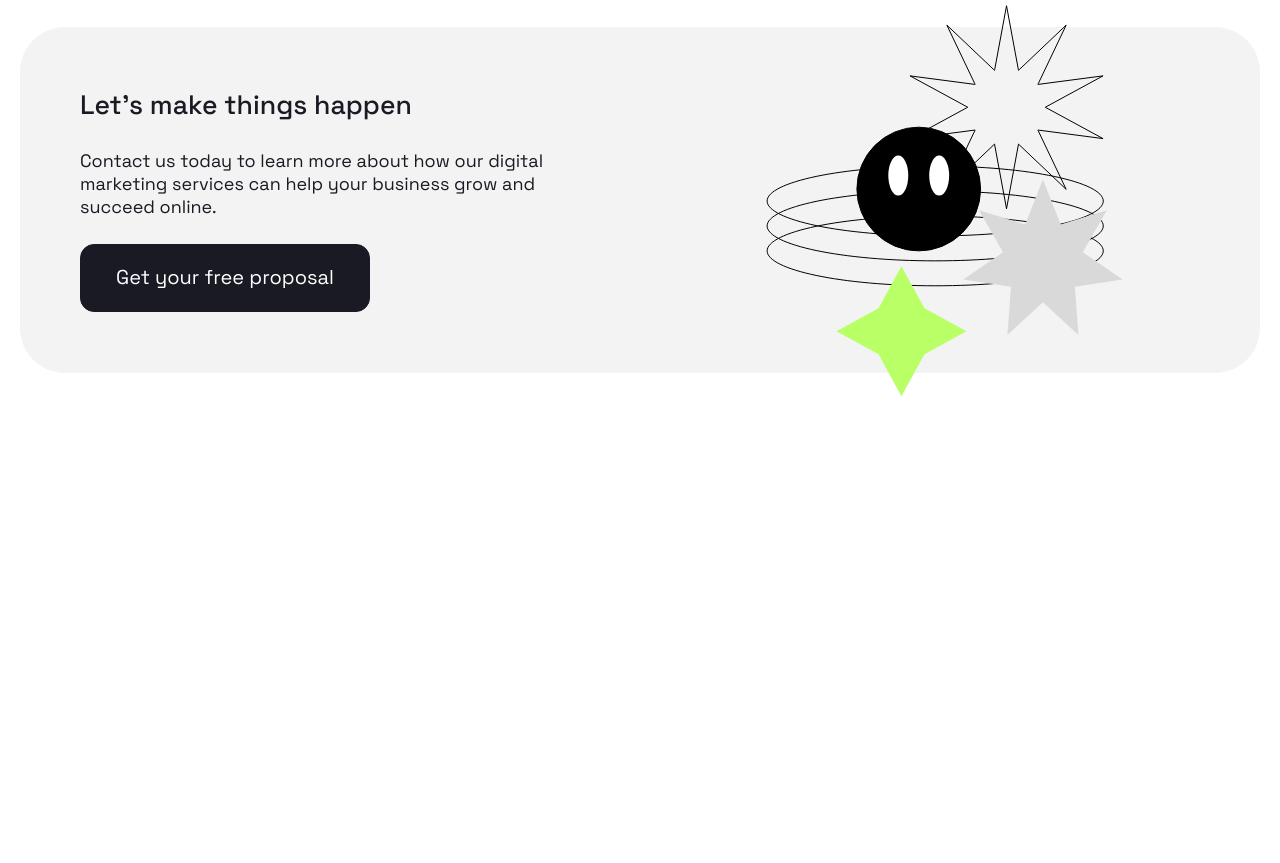
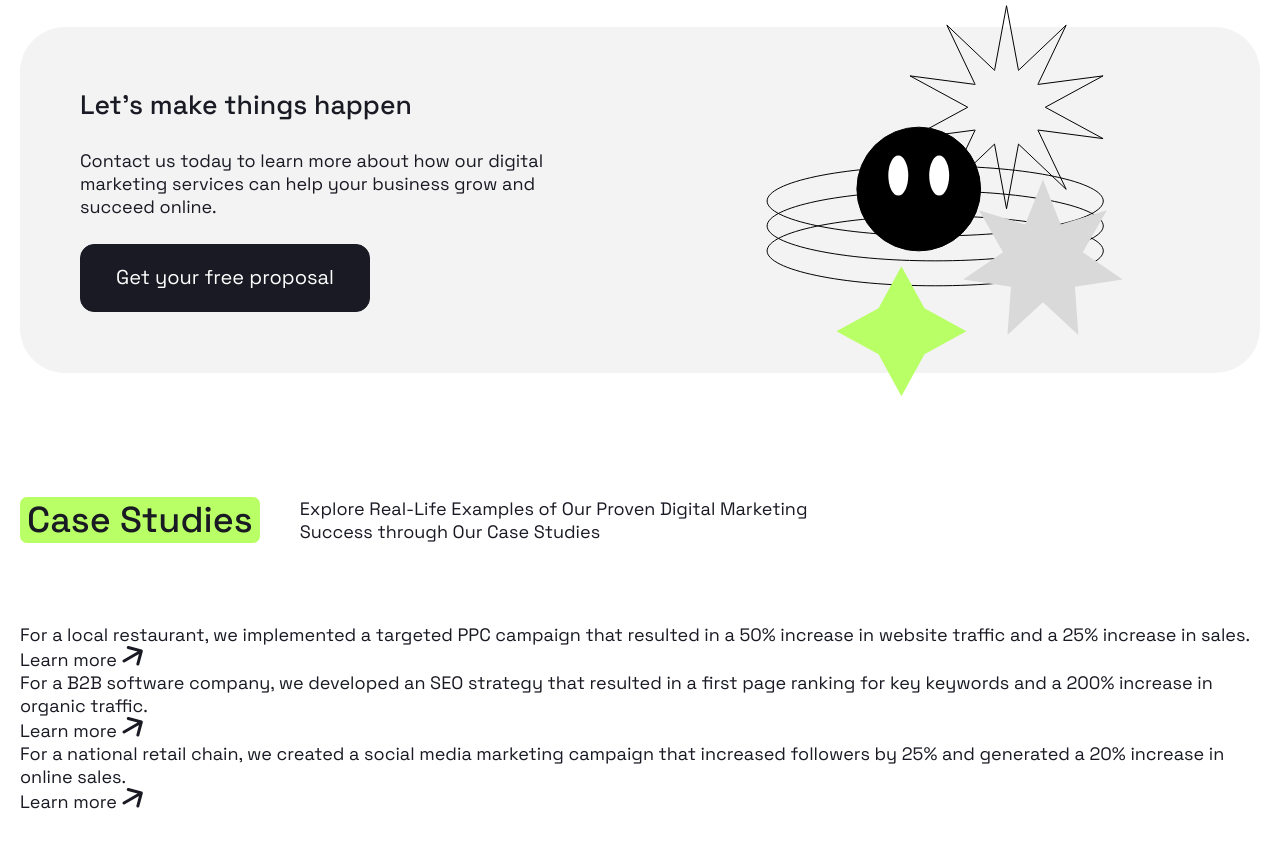
Before and after one commit to drmisssciurus/layout-positivus, a plain HTML site: page index.html in a window 1280 px wide. Shown: the part 1364-2227 px from the top of the page. Before the commit the page ends 1811 px from the top, so only its background shows below. Drawn offline with Linux system fonts and the light colour scheme.

Commit message:
add section studies

```diff
--- a/index.html
+++ b/index.html
@@ -310,6 +310,54 @@
 			</div>
 		</section>
 
+		<section class="section container">
+			<header class="section__header">
+				<h2 class="section__title puddle-bg">Case Studies</h2>
+				<div class="section__description">
+					<p>Explore Real-Life Examples of Our Proven Digital Marketing Success through Our Case Studies</p>
+				</div>
+			</header>
+			<div class="section__body">
+				<div class="studies">
+					<ul class="studies__list">
+						<li class="studies__item">
+							<div class="studies__description">
+								<p>For a local restaurant, we implemented a targeted PPC campaign that resulted in a 50% increase in website traffic and a 25% increase in sales.</p>
+							</div>
+							<a href="" class="studies__link">
+								<span>Learn more</span>
+								<svg width="21" height="20" viewBox="0 0 21 20" fill="none" xmlns="http://www.w3.org/2000/svg">
+									<path d="M1.25 13.701C0.532561 14.1152 0.286748 15.0326 0.700962 15.75C1.11518 16.4674 2.03256 16.7133 2.75 16.299L1.25 13.701ZM20.7694 5.38823C20.9838 4.58803 20.5089 3.76552 19.7087 3.55111L6.66874 0.0570541C5.86854 -0.157359 5.04603 0.317515 4.83162 1.11771C4.61721 1.91791 5.09208 2.74042 5.89228 2.95483L17.4834 6.06066L14.3776 17.6518C14.1631 18.452 14.638 19.2745 15.4382 19.4889C16.2384 19.7033 17.0609 19.2284 17.2753 18.4282L20.7694 5.38823ZM2.75 16.299L20.0705 6.29904L18.5705 3.70096L1.25 13.701L2.75 16.299Z" fill="#B9FF66"/>
+								</svg>
+							</a>
+						</li>
+						<li class="studies__item">
+							<div class="studies__description">
+								<p>For a B2B software company, we developed an SEO strategy that resulted in a first page ranking for key keywords and a 200% increase in organic traffic.</p>
+							</div>
+							<a href="" class="studies__link">
+								<span>Learn more</span>
+								<svg width="21" height="20" viewBox="0 0 21 20" fill="none" xmlns="http://www.w3.org/2000/svg">
+									<path d="M1.25 13.701C0.532561 14.1152 0.286748 15.0326 0.700962 15.75C1.11518 16.4674 2.03256 16.7133 2.75 16.299L1.25 13.701ZM20.7694 5.38823C20.9838 4.58803 20.5089 3.76552 19.7087 3.55111L6.66874 0.0570541C5.86854 -0.157359 5.04603 0.317515 4.83162 1.11771C4.61721 1.91791 5.09208 2.74042 5.89228 2.95483L17.4834 6.06066L14.3776 17.6518C14.1631 18.452 14.638 19.2745 15.4382 19.4889C16.2384 19.7033 17.0609 19.2284 17.2753 18.4282L20.7694 5.38823ZM2.75 16.299L20.0705 6.29904L18.5705 3.70096L1.25 13.701L2.75 16.299Z" fill="#B9FF66"/>
+								</svg>
+							</a>
+						</li>
+						<li class="studies__item">
+							<div class="studies__description">
+								<p>For a national retail chain, we created a social media marketing campaign that increased followers by 25% and generated a 20% increase in online sales.</p>
+							</div>
+							<a href="" class="studies__link">
+								<span>Learn more</span>
+								<svg width="21" height="20" viewBox="0 0 21 20" fill="none" xmlns="http://www.w3.org/2000/svg">
+									<path d="M1.25 13.701C0.532561 14.1152 0.286748 15.0326 0.700962 15.75C1.11518 16.4674 2.03256 16.7133 2.75 16.299L1.25 13.701ZM20.7694 5.38823C20.9838 4.58803 20.5089 3.76552 19.7087 3.55111L6.66874 0.0570541C5.86854 -0.157359 5.04603 0.317515 4.83162 1.11771C4.61721 1.91791 5.09208 2.74042 5.89228 2.95483L17.4834 6.06066L14.3776 17.6518C14.1631 18.452 14.638 19.2745 15.4382 19.4889C16.2384 19.7033 17.0609 19.2284 17.2753 18.4282L20.7694 5.38823ZM2.75 16.299L20.0705 6.29904L18.5705 3.70096L1.25 13.701L2.75 16.299Z" fill="#B9FF66"/>
+								</svg>
+							</a>
+						</li>
+					</ul>
+				</div>
+			</div>
+		</section>
+
 	</main>
   <footer></footer>
 
--- a/styles/styles.scss
+++ b/styles/styles.scss
@@ -12,4 +12,5 @@
 	'blocks/puddle-bg',
 	'blocks/banner',
 	'blocks/services',
-	'blocks/service-card';
+	'blocks/service-card',
+	'blocks/studies';
```
Also changed, not shown: styles/blocks/_studies.scss (added).
